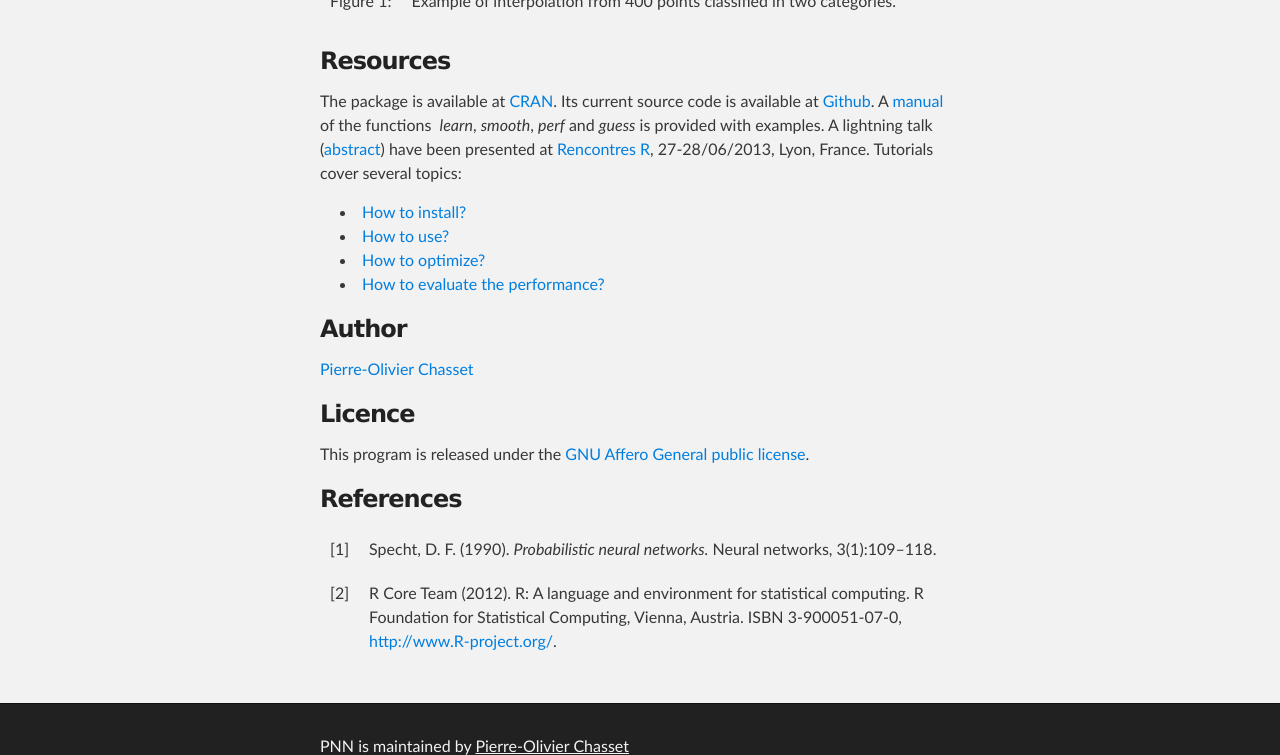
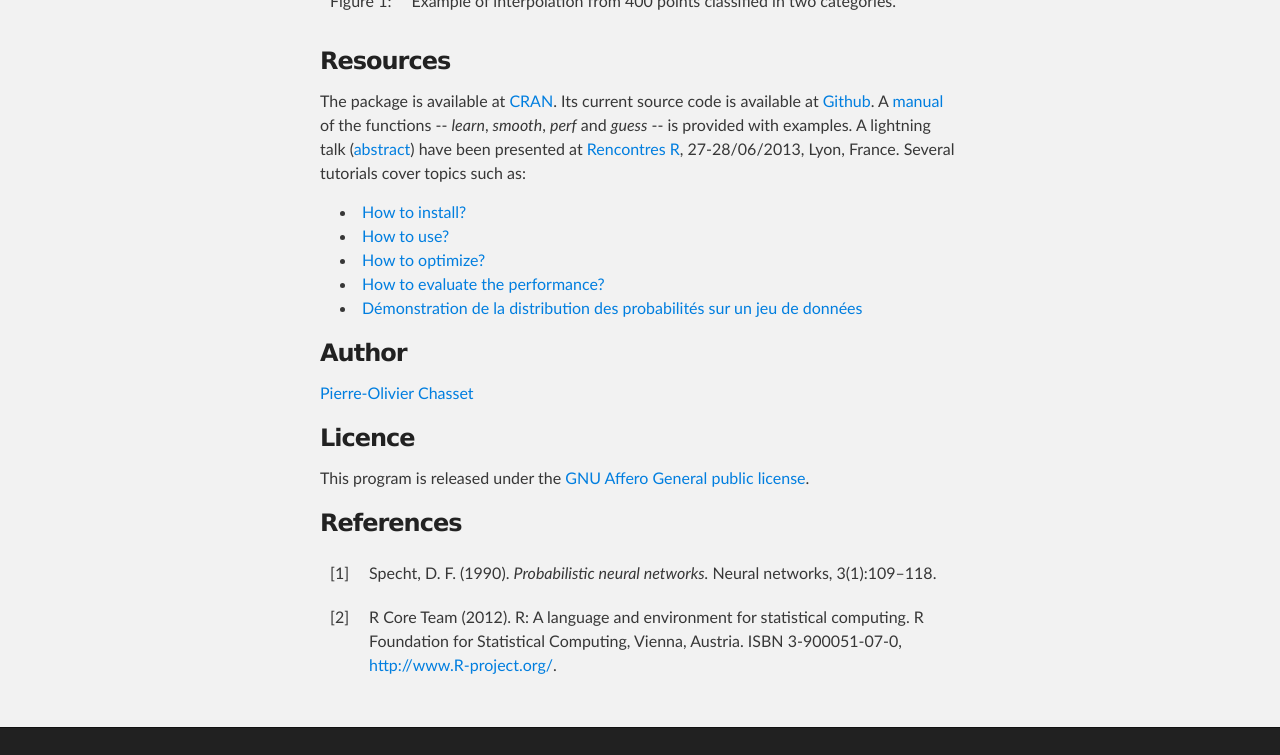
Before and after one commit to chasset/pnn, a Jekyll site: the page built from index.html, in a window 1280 px wide and 900 px high, scrolled down 727 px, cut to the strip 145-900 px from the top of the window. Built offline with Jekyll 4.4.1, drawn with Linux system fonts in a browser that asks for light colours; some of the changed lines change nothing that is shown.

Commit message:
Add demonstration post

```diff
--- /dev/null
+++ b/_posts/2013-05-09-demonstration.md
@@ -0,0 +1,16 @@
+---
+layout: project-default
+code: pnn
+title: PNN
+tagline: Démonstration de la distribution des probabilités sur un jeu de données
+---
+
+![](https://dl.dropboxusercontent.com/u/483748/reports/pnn-probability-areas-0.05.png)
+
+La figure précédente illustre l'usage du jeu de données norms fournit avec la bibliothèque [PNN](http://pnn.chasset.net) du logiciel R. Ce jeu de données comportent des observations de deux catégories A (disque) et B (triangle) décrits par deux variables quantitatives x (abscisse) et y (ordonnée). Les surfaces bleue (pour la catégorie A) et orange (pour la catégorie B) ainsi que leurs dégradés représentent les probabilités de chaque catégorie, calculées par PNN, selon les valeurs prises par x et par y.
+
+La figure suivante représente cette fois la décision prise par PNN sur la catégorie la plus probable en fonction des variables x et y.
+
+![](https://dl.dropboxusercontent.com/u/483748/reports/pnn-probability-areas-0.05-decisions.png)
+
+Ces figures ont été réalisées avec un paramètre de lissage (sigma) de 0,02 qui ne représente pas l'optimum (0,718). Avec cette finesse, le réseau de neurones probabilistes identifie avec succès les catégories de 370 observations (l'optimum en identifie 371) sur un total de 400.
--- a/index.html
+++ b/index.html
@@ -20,7 +20,7 @@ tagline: Probabilistic Neural Network
 
 <h3>Resources</h3>
 
-<p>The package is available at <a href="http://cran.r-project.org/web/packages/pnn/index.html" target="_blank">CRAN</a>. Its current source code is available at <a href="https://github.com/chasset/pnn">Github</a>. A <a href="http://cran.r-project.org/web/packages/pnn/pnn.pdf">manual</a> of the functions  <em>learn</em>, <em>smooth</em>, <em>perf</em> and <em>guess</em> is provided with examples. A lightning talk (<a href="http://r2013-lyon.sciencesconf.org/18878/document">abstract</a>) have been presented at <a href="http://r2013-lyon.sciencesconf.org/program">Rencontres R</a>, 27-28/06/2013, Lyon, France. Tutorials cover several topics:</p>
+<p>The package is available at <a href="http://cran.r-project.org/web/packages/pnn/index.html" target="_blank">CRAN</a>. Its current source code is available at <a href="https://github.com/chasset/pnn">Github</a>. A <a href="http://cran.r-project.org/web/packages/pnn/pnn.pdf">manual</a> of the functions -- <em>learn</em>, <em>smooth</em>, <em>perf</em> and <em>guess</em> -- is provided with examples. A lightning talk (<a href="http://r2013-lyon.sciencesconf.org/18878/document">abstract</a>) have been presented at <a href="http://r2013-lyon.sciencesconf.org/program">Rencontres R</a>, 27-28/06/2013, Lyon, France. Several tutorials cover topics such as:</p>
 
 <ul>
   {% for post in site.posts %}
```
